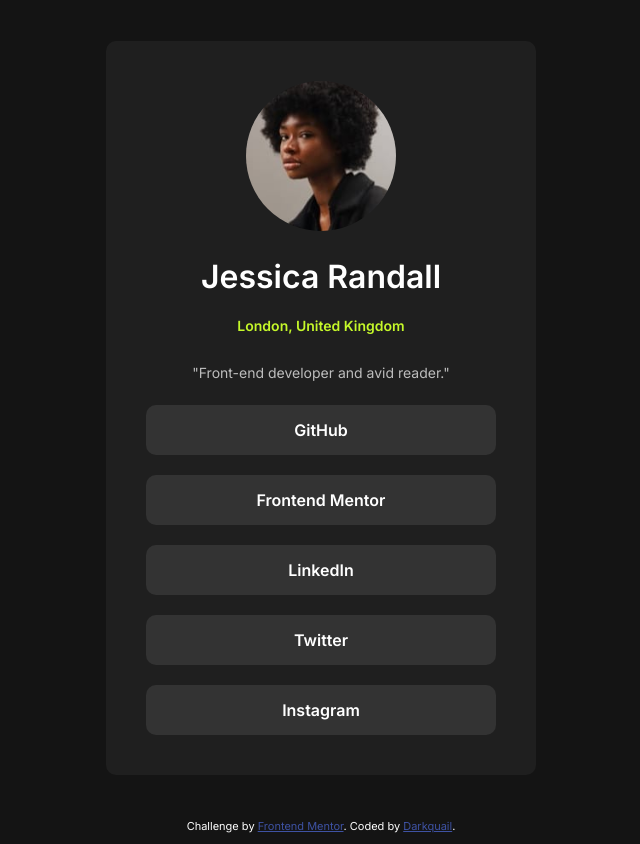
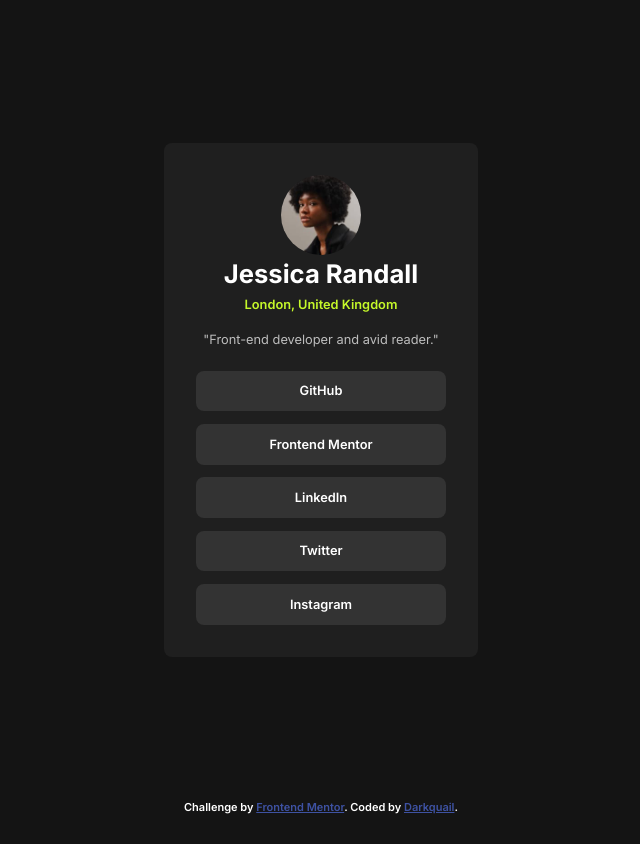
Before and after one commit to darkquail/social-links-profile, a plain HTML site: page index.html in a window 1280 px wide. Shown: the whole page, without its empty margins (319-959 px from the left). After the commit the page ends 814 px from the top, so only its background shows below. Drawn offline with Linux system fonts and the light colour scheme.

Commit message:
fixing style.css

```diff
--- a/style/style.css
+++ b/style/style.css
@@ -4,11 +4,23 @@
     --clr-grey-700: hsl(0, 0%, 20%);
     --clr-grey-800: hsl(0, 0%, 12%);
     --clr-grey-900: hsl(0, 0%, 8%);
+
+    --fw-small: 400;
+    --fw-regular: 600;
+    --fw-big: 700;
+}
+
+* {
+    margin: 0;
+    padding: 0;
 }
 
 body {
     font-family: "Inter";
     background-color: var(--clr-grey-900);
+    font-weight: var(--fw-small);
+    font-size: 0.8rem;
+    font-weight: var(--fw-regular);
 }
 
 .card-container {
@@ -19,52 +31,48 @@ body {
 }
 
 .card-container__card {
-    width: 350px;
+    width: 250px;
     text-align: center;
     background-color: var(--clr-grey-800);
-    padding: 40px;
+    padding: 2rem;
     color: var(--clr-white);
-    border-radius: 10px;
-}
-
-.card-container__card p {
-    font-size: 14px;
+    border-radius: 0.5rem;
 }
 
 .card-container__card-username {
-    font-weight: 600;
+    font-weight: var(--fw-big);
+    margin-bottom: 0.5rem;
 }
 
 #card-container__card-user-location {
     color: var(--clr-green);
-    font-weight: 600;
-    margin-bottom: 30px;
+    margin-bottom: 1.5em;
 }
 
 .card-contaier__card-user-bio {
-    font-weight: 400;
-    padding-bottom: 10px;
+    font-weight: var(--fw-small);
     opacity: 0.7;
+    margin-bottom: 1.5rem;
 }
 
 .card-container__card-user-avatar {
     border-radius: 50%;
-    width: 150px;
+    width: 80px;
 }
 
 .card-container__card-user-socials {
     display: flex;
     flex-direction: column;
-    gap: 20px;
+    gap: 0.8rem
 }
 
 .card-container__card-user-socials a {
     color: var(--clr-white);
     text-decoration: none;
     background-color: var(--clr-grey-700);
-    border-radius: 10px;
-    padding: 15px 0;
-    font-weight: 600;
+    border-radius: 0.5rem;
+    padding: 0.8rem;
+    font-weight: var(--fw-regular);
 }
 
 .card-container__card-user-socials a:hover {
```
